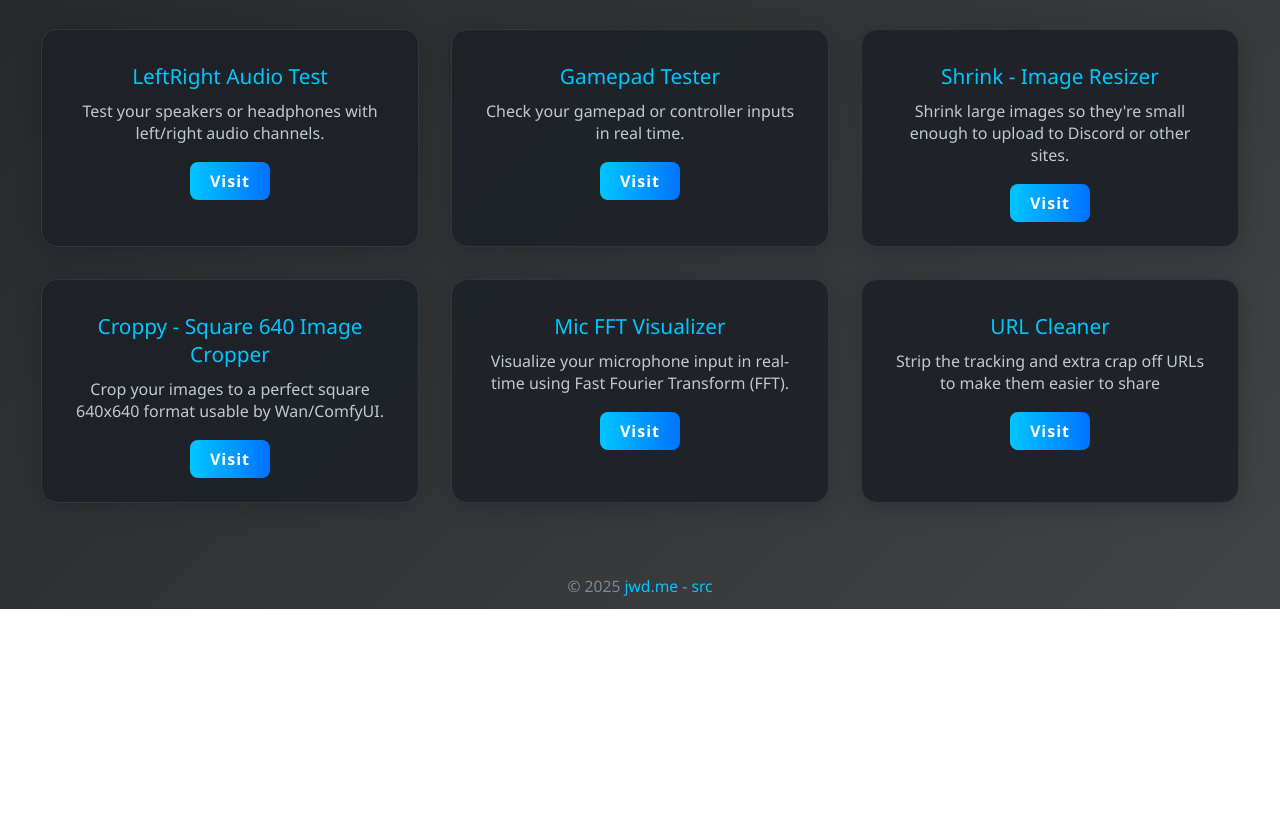
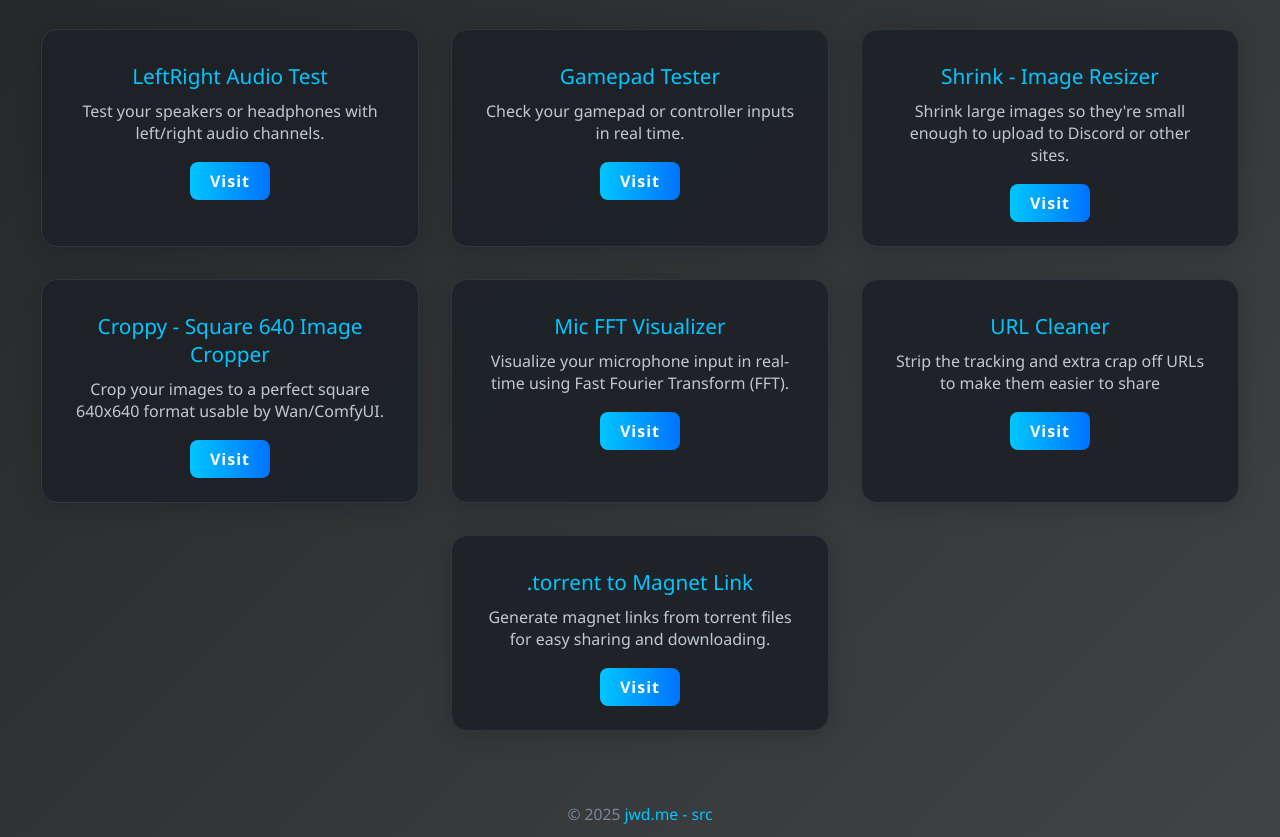
Before and after one commit to jwd83/tools, a plain HTML site: page index.html in a window 1280 px wide. Shown: the part 215-1052 px from the top of the page. Before the commit the page ends 824 px from the top, so only its background shows below. Drawn offline with Linux system fonts and the light colour scheme.

Commit message:
added torrent to magnet link converter

```diff
--- a/index.html
+++ b/index.html
@@ -1,5 +1,6 @@
 <!DOCTYPE html>
 <html lang="en">
+
 <head>
   <meta charset="UTF-8" />
   <meta name="viewport" content="width=device-width, initial-scale=1.0" />
@@ -15,11 +16,13 @@
       flex-direction: column;
       align-items: center;
     }
+
     header {
       margin-top: 48px;
       margin-bottom: 32px;
       text-align: center;
     }
+
     h1 {
       font-size: 2.8rem;
       letter-spacing: 2px;
@@ -28,6 +31,7 @@
       -webkit-text-fill-color: transparent;
       background-clip: text;
     }
+
     .tools-list {
       display: flex;
       flex-wrap: wrap;
@@ -35,6 +39,7 @@
       justify-content: center;
       margin-bottom: 48px;
     }
+
     .tool-card {
       background: rgba(30, 34, 40, 0.95);
       border-radius: 16px;
@@ -46,21 +51,25 @@
       text-align: center;
       border: 1.5px solid #2e3740;
     }
+
     .tool-card:hover {
       transform: translateY(-6px) scale(1.03);
       box-shadow: 0 8px 32px rgba(0, 198, 255, 0.18);
       border-color: #00c6ff;
     }
+
     .tool-title {
       font-size: 1.3rem;
       margin-bottom: 10px;
       color: #00c6ff;
     }
+
     .tool-desc {
       font-size: 1rem;
       color: #bfc9d1;
       margin-bottom: 18px;
     }
+
     .tool-link {
       display: inline-block;
       padding: 8px 20px;
@@ -72,10 +81,12 @@
       letter-spacing: 1px;
       transition: background 0.18s, color 0.18s;
     }
+
     .tool-link:hover {
       background: linear-gradient(90deg, #0072ff, #00c6ff);
       color: #232526;
     }
+
     footer {
       margin-top: auto;
       padding: 24px 0 12px 0;
@@ -83,15 +94,18 @@
       font-size: 0.98rem;
       text-align: center;
     }
+
     a {
       color: #00c6ff;
       text-decoration: none;
     }
+
     @media (max-width: 700px) {
       .tools-list {
         flex-direction: column;
         gap: 20px;
       }
+
       .tool-card {
         min-width: 0;
         width: 90vw;
@@ -100,6 +114,7 @@
     }
   </style>
 </head>
+
 <body>
   <header>
     <h1>Jared's Tools</h1>
@@ -114,7 +129,8 @@
   </main>
   <footer>
     &copy; <span id="year"></span>
-      <span style="color: #00c6ff"><a href="https://jwd.me">jwd.me</a> - <a href="https://github.com/jwd83/tools">src</a></span>
+    <span style="color: #00c6ff"><a href="https://jwd.me">jwd.me</a> - <a
+        href="https://github.com/jwd83/tools">src</a></span>
   </footer>
   <script>
     // Set current year in footer
@@ -160,6 +176,13 @@
           "Strip the tracking and extra crap off URLs to make them easier to share",
         link: "https://jwd83.github.io/cleaner/",
       },
+      // https://magneto.jwd.me/
+      {
+        title: ".torrent to Magnet Link",
+        description:
+          "Generate magnet links from torrent files for easy sharing and downloading.",
+        link: "https://magneto.jwd.me/",
+      },
 
     ];
 
@@ -179,4 +202,5 @@
     });
   </script>
 </body>
+
 </html>
```
Lines whose indentation alone changed are shown as unchanged.
